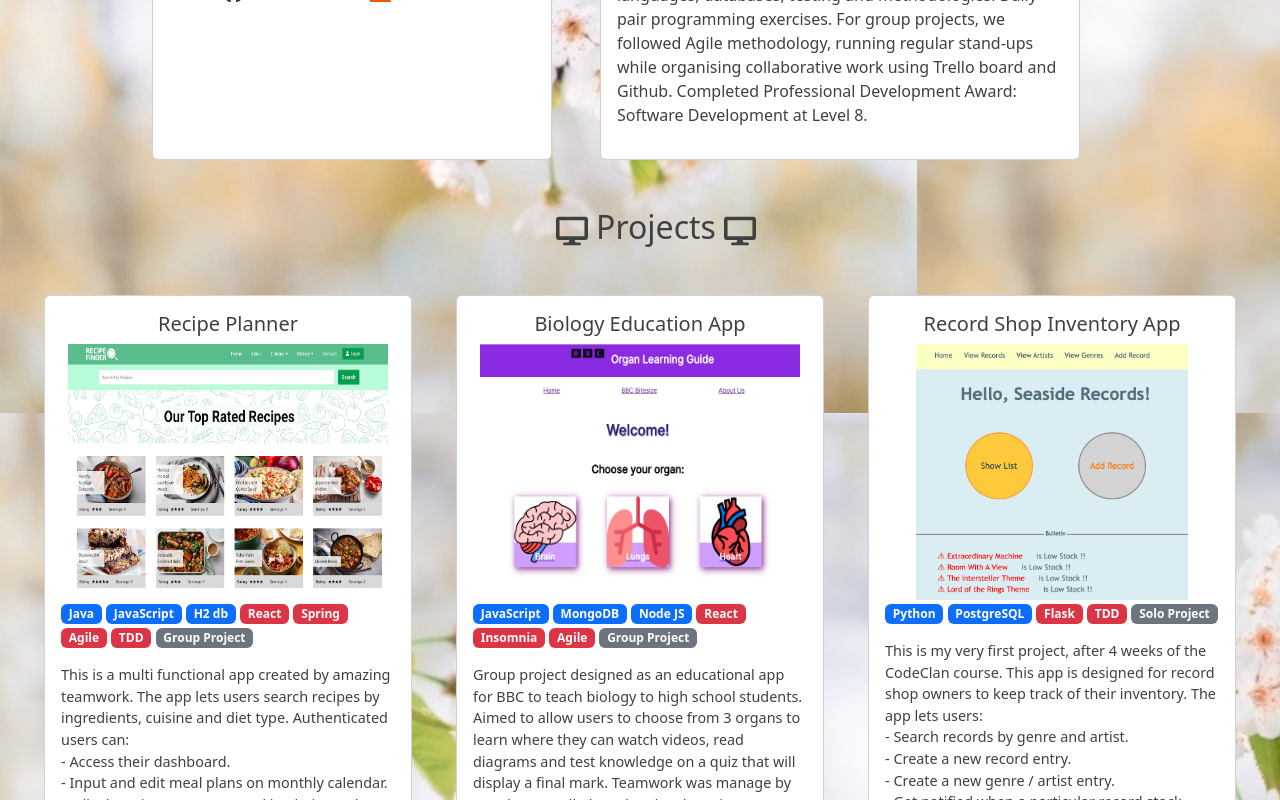
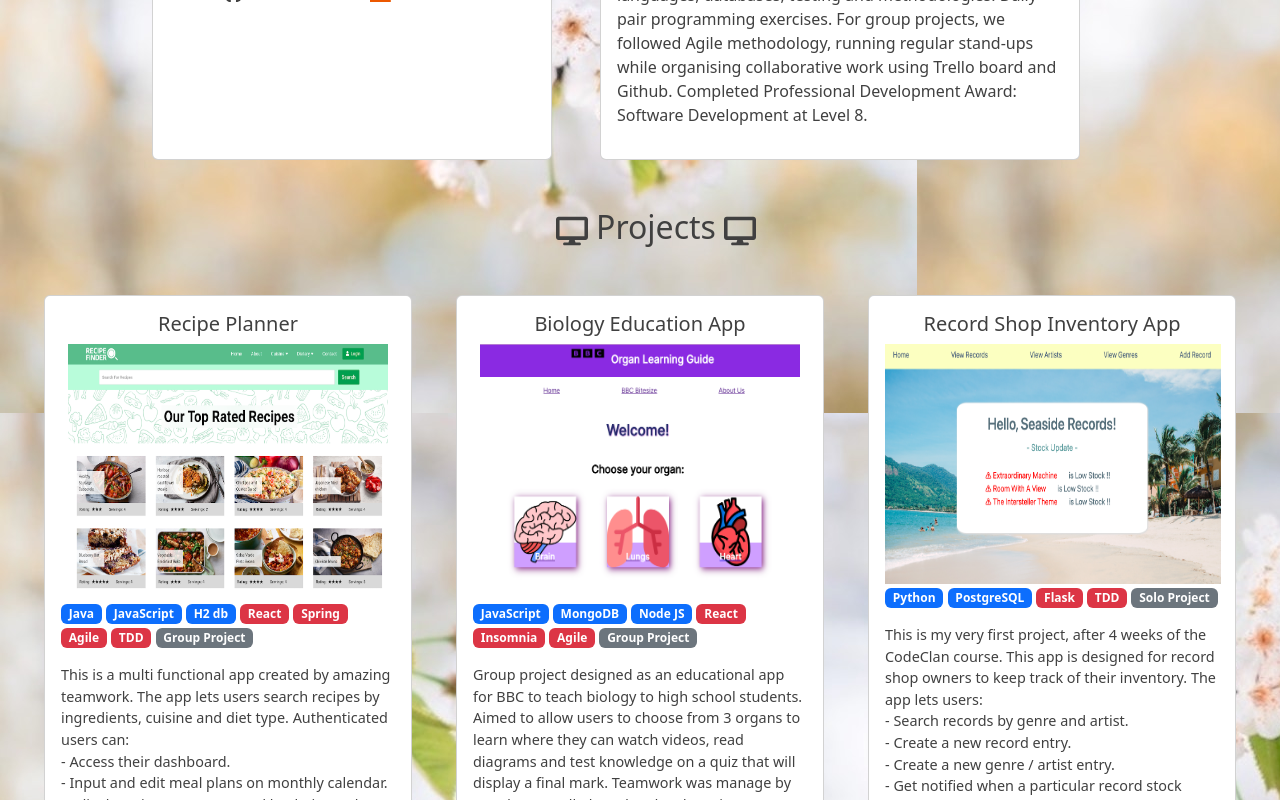
Before and after one commit to taksgarby/portfolio, a React (Create React App) app: page / in a window 1280 px wide. Shown: the part 504-1304 px from the top of the page. Built offline with nearby package versions, Linux system fonts and the light colour scheme.

Commit message:
changed record shop img

```diff
--- a/src/components/ProjectRecord.js
+++ b/src/components/ProjectRecord.js
@@ -12,7 +12,7 @@ function ProjectRecord() {
 
       <Card.Body>
       <Card.Title className="text-center">Record Shop Inventory App</Card.Title>
-      <div class="img2">
+      <div class="img3">
       <img src={Record_top} />
       </div>
       <div class="badge-container">
--- a/src/components/bottomComponents.css
+++ b/src/components/bottomComponents.css
@@ -48,6 +48,15 @@ img {
 
 }
 
+.img3 img {
+    width: 21rem;
+    height: 15rem;
+    display: block;
+    margin-left: auto;
+    margin-right: auto;
+
+}
+
 
 .sub-title {
     color: blue;
```
Also changed, not shown: src/components/record_top.png.
